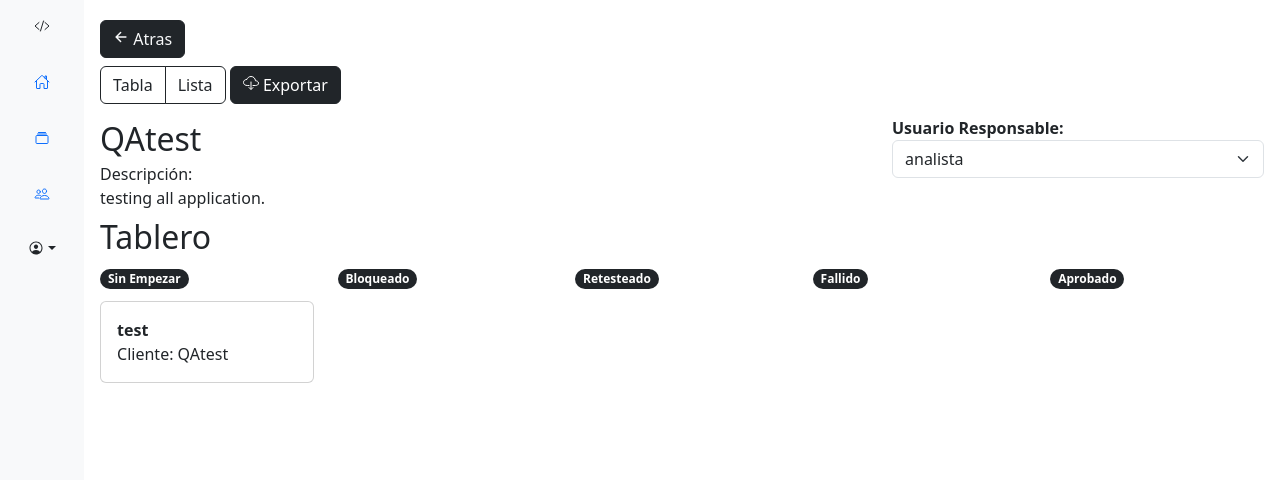
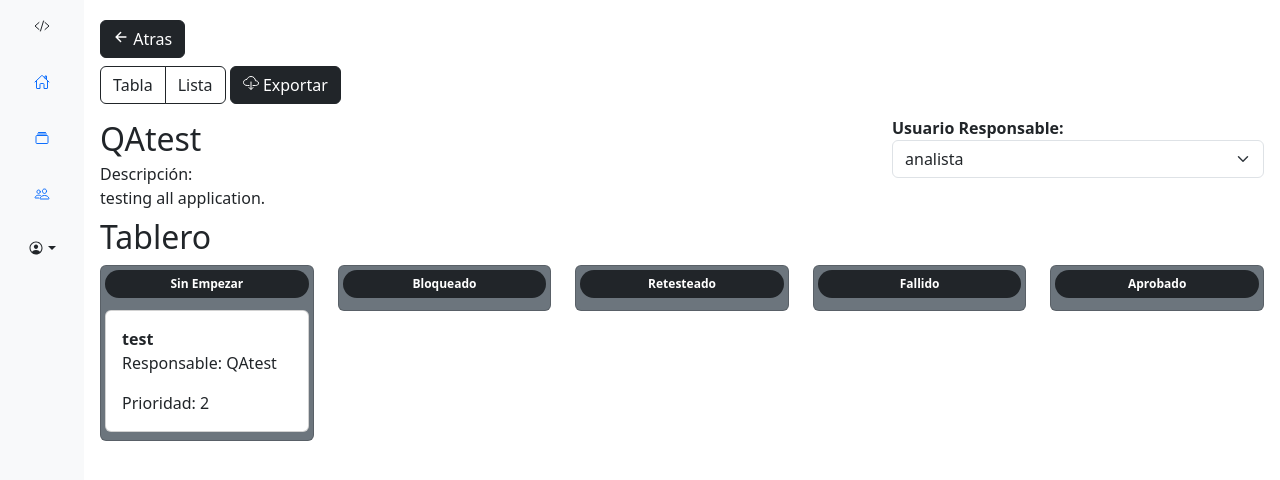
Before and after one commit to GaryVillegas/QAtest, a Django app: page /project/25 in a window 1280 px wide. Shown: the top 480 px of the page. Run offline with Django 5.2, Linux system fonts and the light colour scheme; data comes from the database, SQL or seed files in the repository; both versions use the stored data as it was after the commit.

Commit message:
se termina completamente la tabla y se crea la lista

```diff
--- a/qatest/core/templates/core/admin/admin.html
+++ b/qatest/core/templates/core/admin/admin.html
@@ -120,8 +120,8 @@
           {% endif %} {% block content %}
           <div class="row">
             {% autoescape off %}
-            <div class="col-md-4">{{graf|safe}}</div>
-            <div class="col-md-4">{{graf_test|safe}}</div>
+            <div class="col-md-6">{{graf|safe}}</div>
+            <div class="col-md-6">{{graf_test|safe}}</div>
             {% endautoescape %}
           </div>
 
--- a/qatest/core/templates/core/admin/projects/project.html
+++ b/qatest/core/templates/core/admin/projects/project.html
@@ -100,7 +100,7 @@
               <button class="btn btn-dark text-decoration-none">
                 <a
                   href="{% url 'projects' %}"
-                  class="text-decoration-none text-light"
+                  class="text-decoration-none text-white"
                 >
                   <ion-icon name="arrow-back-outline"></ion-icon>
                   <span>Atras</span>
@@ -153,15 +153,17 @@
               <h2>Tablero</h2>
               <div class="row">
                 <div class="col">
-                  <h4 class="badge bg-dark rounded-pill">Sin Empezar</h4>
+                  <div class="card bg-secondary p-1">
+                    <h2 class="badge bg-dark rounded-pill p-2">Sin Empezar</h2>
                     {% for caso in casos %}
                       {% if caso.estado == '1' %}
-                      <div class="card my-1">
+                        <div class="card bg-white my-1">
                           <div class="card-body">
                             <a href="{% url 'caso' caso.id %}" class="card-title text-decoration-none">
                               <strong>{{ caso.titulo }}</strong>
                             </a>
-                          <p class="card-text">Cliente: {{ caso.project.name }}</p>
+                            <p class="card-text">Responsable: {{ caso.project.name }}</p>
+                            <p class="card-text">Prioridad: {{caso.prioridad}}</p>
                           </div>
                         </div>
                       {% endif %}
@@ -169,16 +171,19 @@
                       <p>No hay casos sin empezar.</p>
                     {% endfor %}
                   </div>
+                </div>
                 <div class="col">
-                  <h4 class="badge bg-dark rounded-pill">Bloqueado</h4>
+                  <div class="card bg-secondary p-1">
+                    <h2 class="badge bg-dark rounded-pill p-2">Bloqueado</h2>
                     {% for caso in casos %}
                       {% if caso.estado == '3' %}
-                      <div class="card my-1">
+                        <div class="card bg-white my-1">
                           <div class="card-body">
                             <a href="{% url 'caso' caso.id %}" class="card-title text-decoration-none">
                               <strong>{{ caso.titulo }}</strong>
                             </a>
-                          <p class="card-text">Cliente: {{ caso.project.name }}</p>
+                            <p class="card-text">Responsable: {{ caso.project.name }}</p>
+                            <p class="card-text">Prioridad: {{caso.prioridad}}</p>
                           </div>
                         </div>
                       {% endif %}
@@ -186,16 +191,19 @@
                       <p>No hay casos sin empezar.</p>
                     {% endfor %}
                   </div>
+                </div>
                 <div class="col">
-                  <h4 class="badge bg-dark rounded-pill">Retesteado</h4>
+                  <div class="card bg-secondary p-1">
+                    <h2 class="badge bg-dark rounded-pill p-2">Retesteado</h2>
                     {% for caso in casos %}
                       {% if caso.estado == '4' %}
-                      <div class="card my-1">
+                        <div class="card bg-white my-1">
                           <div class="card-body">
                             <a href="{% url 'caso' caso.id %}" class="card-title text-decoration-none">
                               <strong>{{ caso.titulo }}</strong>
                             </a>
-                          <p class="card-text">Cliente: {{ caso.project.name }}</p>
+                            <p class="card-text">Responsable: {{ caso.project.name }}</p>
+                            <p class="card-text">Prioridad: {{caso.prioridad}}</p>
                           </div>
                         </div>
                       {% endif %}
@@ -203,16 +211,19 @@
                       <p>No hay casos sin empezar.</p>
                     {% endfor %}
                   </div>
+                </div>
                 <div class="col">
-                  <h4 class="badge bg-dark rounded-pill">Fallido</h4>
+                  <div class="card bg-secondary p-1">
+                    <h2 class="badge bg-dark rounded-pill p-2">Fallido</h2>
                     {% for caso in casos %}
                       {% if caso.estado == '5' %}
-                      <div class="card my-1">
+                        <div class="card bg-white my-1">
                           <div class="card-body">
                             <a href="{% url 'caso' caso.id %}" class="card-title text-decoration-none">
                               <strong>{{ caso.titulo }}</strong>
                             </a>
-                          <p class="card-text">Cliente: {{ caso.project.name }}</p>
+                            <p class="card-text">Responsable: {{ caso.project.name }}</p>
+                            <p class="card-text">Prioridad: {{caso.prioridad}}</p>
                           </div>
                         </div>
                       {% endif %}
@@ -220,16 +231,19 @@
                       <p>No hay casos sin empezar.</p>
                     {% endfor %}
                   </div>
+                </div>
                 <div class="col">
-                  <h4 class="badge bg-dark rounded-pill">Aprobado</h4>
+                  <div class="card bg-secondary p-1">
+                    <h2 class="badge bg-dark rounded-pill p-2">Aprobado</h3>
                     {% for caso in casos %}
                       {% if caso.estado == '2' %}
-                      <div class="card my-1">
+                        <div class="card bg-white my-1">
                           <div class="card-body">
                             <a href="{% url 'caso' caso.id %}" class="card-title text-decoration-none">
                               <strong>{{ caso.titulo }}</strong>
                             </a>
-                          <p class="card-text">Creador Caso: {{ caso.project.name }}</p>
+                            <p class="card-text">Responsable: {{ caso.project.name }}</p>
+                            <p class="card-text">Prioridad: {{caso.prioridad}}</p>
                           </div>
                         </div>
                       {% endif %}
@@ -239,9 +253,28 @@
                   </div>
                 </div>
               </div>
+            </div>
             <div id="list" class="tab-content" style="display: none;">
               <h2>Lista</h2>
               <!-- Aquí va el contenido de la lista -->
+              <table class="table table-hover">
+                <thead>
+                  <th>Titulo</th>
+                  <th>Responsable</th>
+                  <th>Estado</th>
+                  <th>Prioridad</th>
+                </thead>
+                <tbody>
+                  {% for caso in casos %}
+                  <tr>
+                    <td>{{caso.titulo}}</td>
+                    <td>{{caso.user.username}}</td>
+                    <td>{{caso.estado_display}}</td>
+                    <td>{{caso.prioridad}}</td>
+                  </tr>
+                  {% endfor %}
+                </tbody>
+              </table>
             </div>
           </div>
           {% endblock %}
```
Also changed, not shown: qatest/db.sqlite3. Lines whose indentation alone changed are shown as unchanged.
